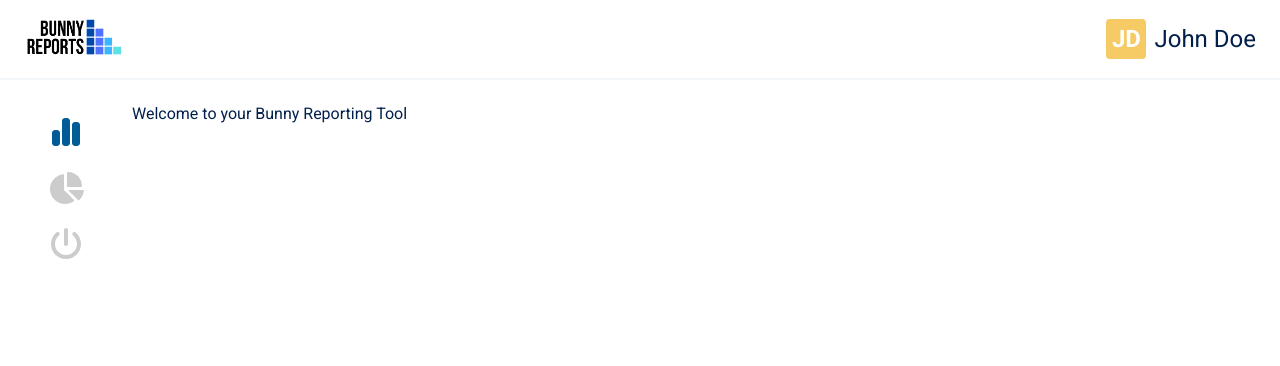
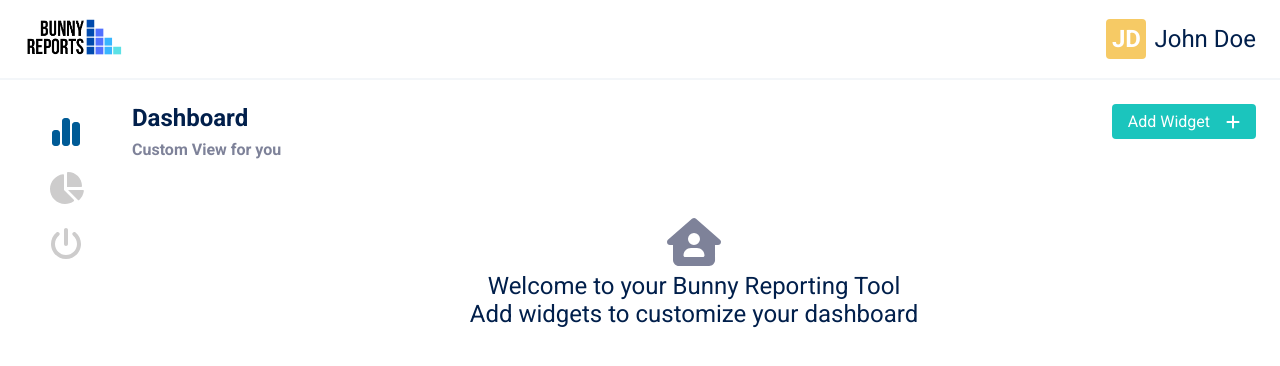
Before and after one commit to fabiandarga/nextjs-example-transaction-dashboard, a Next.js app: page / in a window 1280 px wide. Shown: the top 366 px of the page. Built offline with nearby package versions, Linux system fonts and the light colour scheme.

Commit message:
Add some funny stuff to Homepage

```diff
--- /dev/null
+++ b/pages/index.module.scss
@@ -0,0 +1,12 @@
+@use '../style/theme.variables.scss';
+
+.welcomeMessage {
+    text-align: center;
+    padding-top: 2rem;
+    font-size: 1.5rem;
+}
+
+.icon {
+    font-size: 3rem;
+    color: theme.$color-font-medium;
+}
--- a/pages/index.tsx
+++ b/pages/index.tsx
@@ -1,9 +1,25 @@
+import { FontAwesomeIcon } from '@fortawesome/react-fontawesome';
 import React from 'react';
+import Button from '../components/atoms/Button';
+import PageTitle from '../components/molecules/PageTitle';
+import { faPlus } from '@fortawesome/free-solid-svg-icons/faPlus';
+import { faHouseUser } from '@fortawesome/free-solid-svg-icons/faHouseUser';
+import style from './index.module.scss';
 
 function HomePage() {
     return (
         <div>
-            <p>Welcome to your Bunny Reporting Tool</p>
+            <PageTitle title="Dashboard" subTitle="Custom View for you">
+                <Button iconSlot={<FontAwesomeIcon icon={faPlus} />}>Add Widget</Button>
+            </PageTitle>
+            <div className={style.welcomeMessage}>
+
+                <p className={style.icon}>
+                    <FontAwesomeIcon icon={faHouseUser} />
+                </p>
+                <p>Welcome to your Bunny Reporting Tool</p>
+                <p>Add widgets to customize your dashboard</p>
+            </div>
         </div>
     )
 }
```
